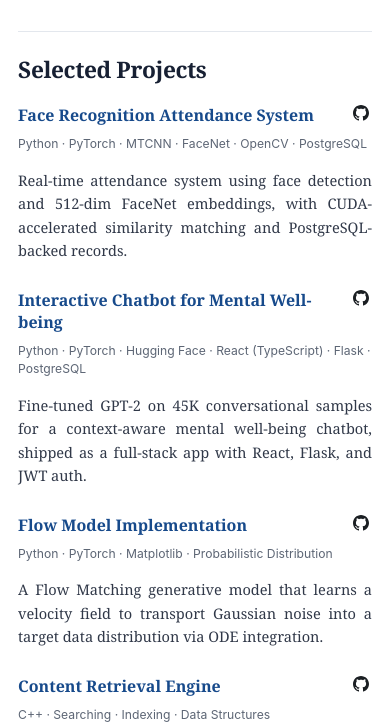
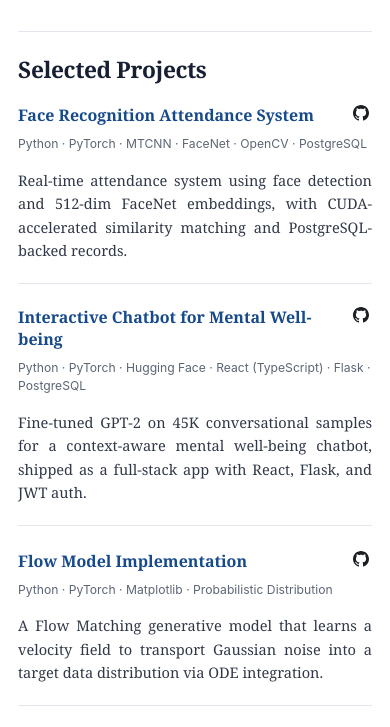
Before and after one commit to praniil/praniil.github.io, a plain HTML site: page index.html in a window 390 px wide. Shown: the part 2929-3656 px from the top of the page. Drawn offline with Linux system fonts and the light colour scheme.

Commit message:
update: updated CV

```diff
--- a/style.css
+++ b/style.css
@@ -222,6 +222,23 @@ p {
   padding: 0;
 }
 
+#projects .project-list {
+  display: grid;
+  grid-template-columns: repeat(2, minmax(0, 1fr));
+  column-gap: 34px;
+  row-gap: 22px;
+  align-items: start;
+}
+
+#projects .project-item {
+  min-width: 0;
+}
+
+#projects .project-item:nth-child(n + 3) {
+  padding-top: 22px;
+  border-top: 1px solid var(--line);
+}
+
 .research-header,
 .project-item-header,
 .publication-header {
@@ -413,6 +430,21 @@ footer {
     padding-top: 24px;
   }
 
+  #projects .project-list {
+    grid-template-columns: 1fr;
+    gap: 0;
+  }
+
+  #projects .project-item {
+    padding: 20px 0;
+    border-top: 1px solid var(--line);
+  }
+
+  #projects .project-item:first-child {
+    padding-top: 0;
+    border-top: 0;
+  }
+
 }
 
 @media (prefers-reduced-motion: reduce) {
```
Also changed, not shown: 1 other file.
